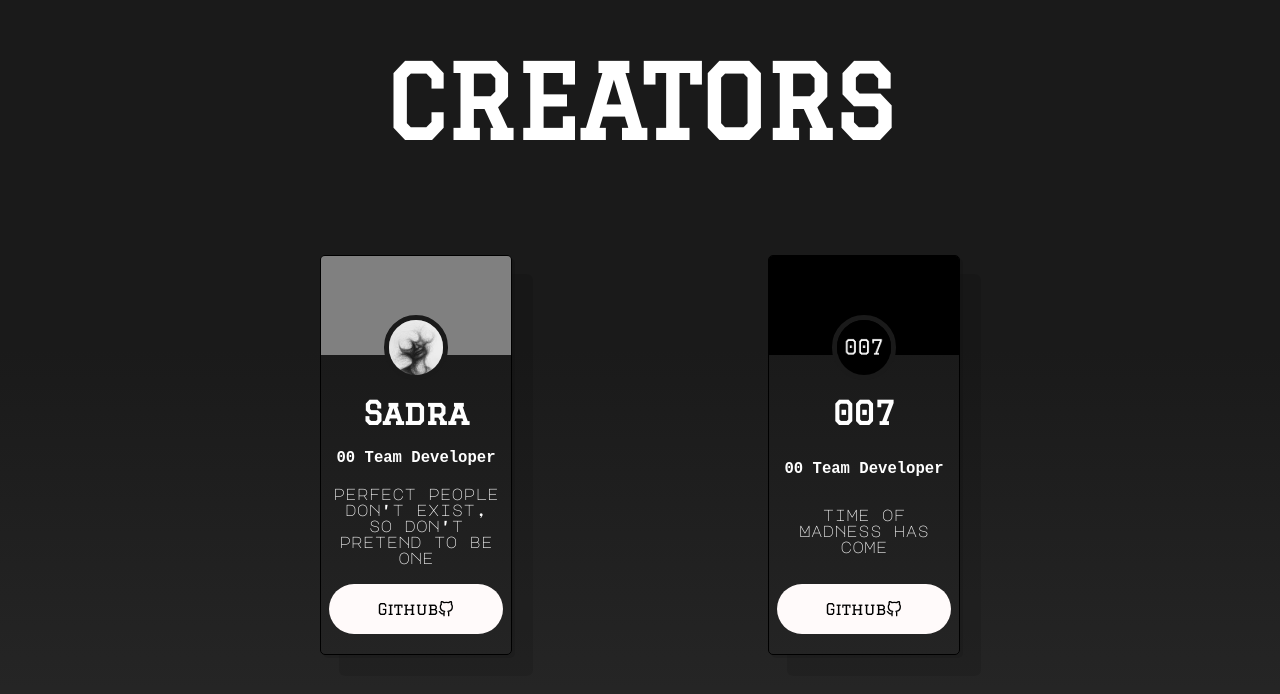
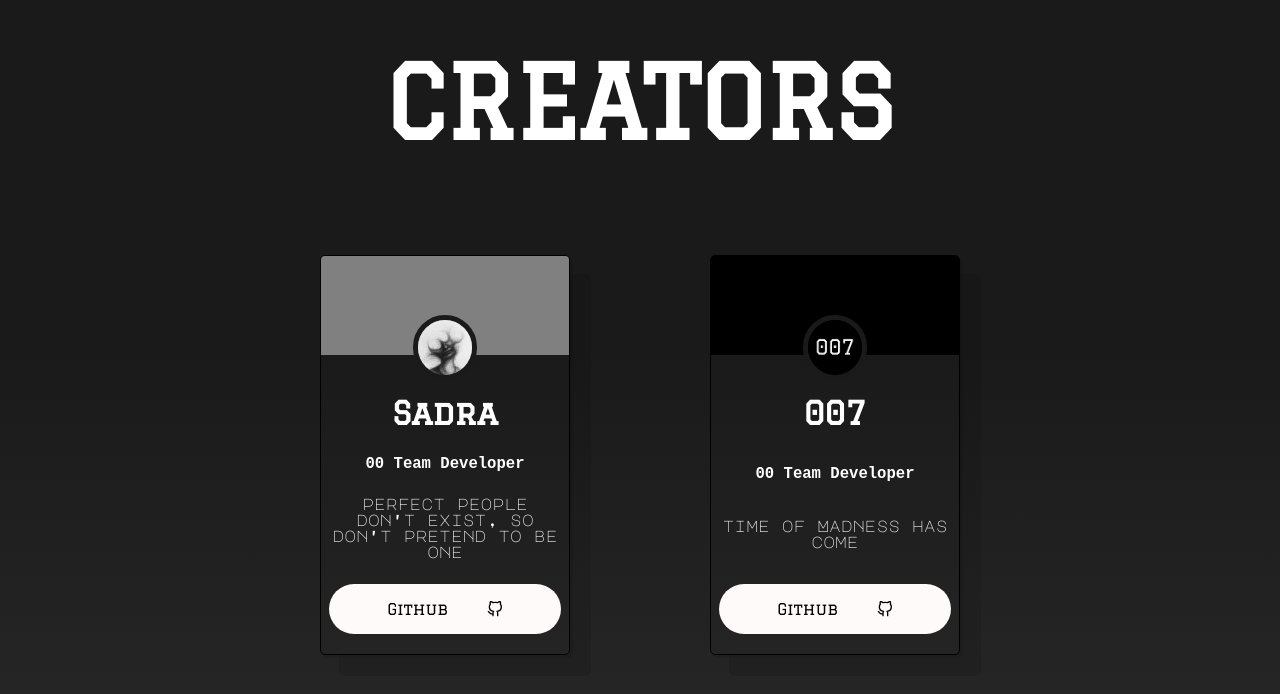
Before and after one commit to 00-team/web-00-team, a React app: page / in a window 1280 px wide. Shown: the part 1650-2344 px from the top of the page. Built offline with nearby package versions, Linux system fonts and the light colour scheme.

Commit message:
edit little things

```diff
--- a/src/app.scss
+++ b/src/app.scss
@@ -13,7 +13,6 @@ $disc_mobile: 12px;
 * {
     margin: 0;
     padding: 0;
-    user-select: none;
     box-sizing: border-box;
 
     &:focus {
@@ -21,24 +20,23 @@ $disc_mobile: 12px;
     }
 }
 
+// scroll bar
 ::-webkit-scrollbar {
     width: 10px;
 }
-
-// ::-webkit-scrollbar-track {
-//     display: none;
-//     background: #040404;
-// }
 
 ::-webkit-scrollbar-thumb {
     background-color: #242424;
     border-radius: 20px;
 }
 
-html,body{
-    scroll-behavior: smooth;
+// selection
+::selection {
+    color: #fff;
+    background-color: #555;
 }
 
 body{
     overflow: overlay;
+    font-family: sans-serif;
 }
--- a/src/components/sass/creators.scss
+++ b/src/components/sass/creators.scss
@@ -42,10 +42,7 @@ $disc_mobile: 12px;
             .card {
                 border: 1px solid black;
                 border-radius: 5px;
-                // display: flex;
-                // flex-direction: column;
-                // align-items: center;
-                // justify-content: space-between;
+                min-width: 250px;
                 width: 30%;
                 position: relative;
                 box-shadow: 3px 3px 0px 0px rgb(0 0 0 / 10%),
@@ -81,18 +78,18 @@ $disc_mobile: 12px;
                     height: 60%;
                     font-family: 'Graduate', sans-serif;
 
-                    .role{
-
+                    .role {
                         font-family: monospace;
                         font-size: larger;
                     }
-                    .discription{
+
+                    .discription {
                         font-family: 'Major Mono Display', monospace;
                     }
-                    .social{
 
+                    .social {
                         display: flex;
-                        justify-content: center;
+                        justify-content: space-evenly;
                         align-items: center;
                         border-radius: 5px;
                         font-family: unset;
@@ -100,26 +97,25 @@ $disc_mobile: 12px;
                         border-radius: 100px;
                         cursor: pointer;
                     }
-                    .github{
 
+                    .github {
                         color: black;
                         background-color: snow;
-                        transition: all 500ms ease-in-out;
+                        transition: all 300ms ease-in-out;
 
-                        &:hover{
+                        &:hover {
                             color: snow;
                             background-color: black;
-
                         }
                     }
-                    .discord{
+
+                    .discord {
                         background-color: #23272a;
                         color: snow;
                         transition: all 500ms ease-in-out;
-                        &:hover{
+                        &:hover {
                             color: #23272a;
                             background-color: snow;
-
                         }
                     }
                 }
```
